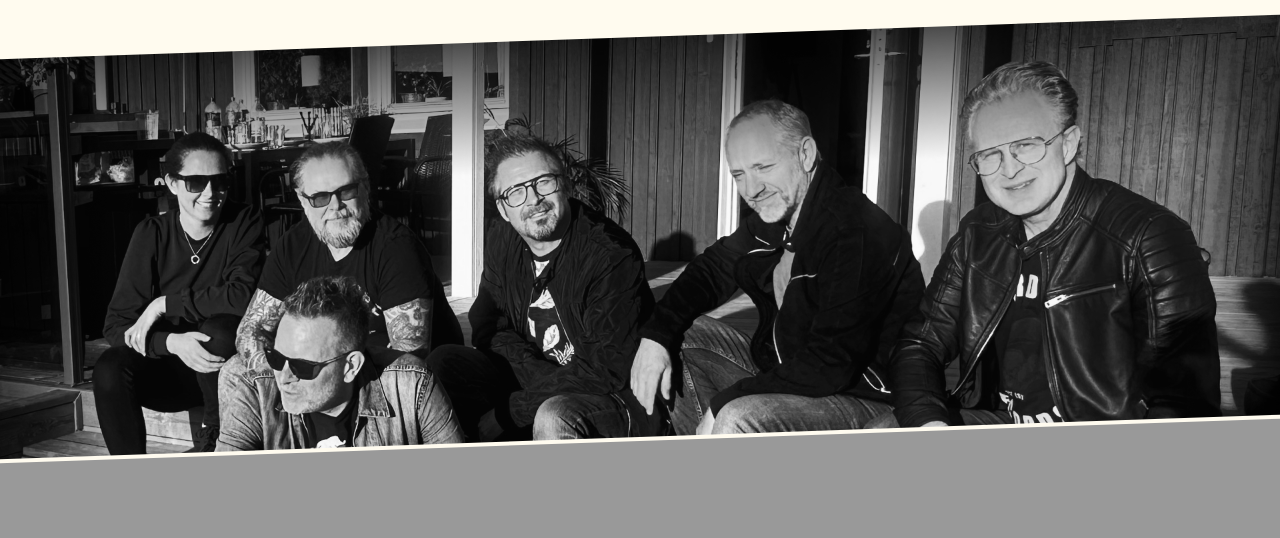
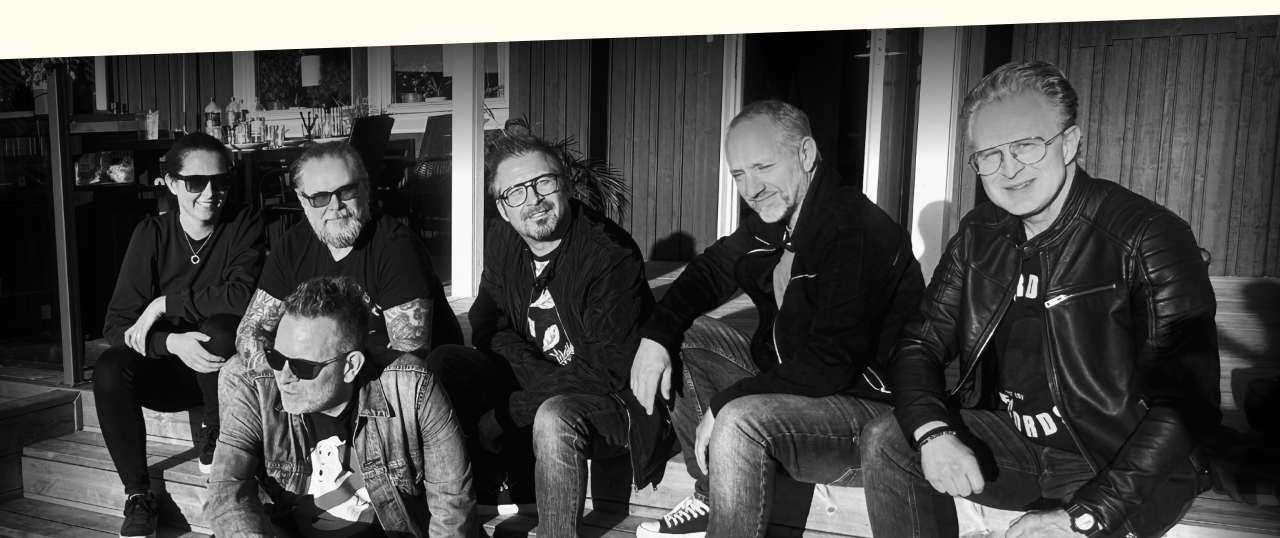
Before and after one commit to weibenfalk/weiben-homepage-2022, an Astro site: page / in a window 1280 px wide. Shown: the part 204-742 px from the top of the page. Built offline with nearby package versions, Linux system fonts and the light colour scheme; Astro itself is replaced by a stand-in of ours.

Commit message:
changed height again on hero

```diff
--- a/src/components/Hero/Hero.astro
+++ b/src/components/Hero/Hero.astro
@@ -30,7 +30,7 @@ const { title, subtitle, buttonText, buttonLink } = Astro.props;
 
   .wrapper {
     /* background-color: var(--color-secondary-light); */
-    min-height: 400px;
+    min-height: 200px;
     position: relative;
     /* margin-top: 50px; */
     transform: skewY(-2deg);
@@ -38,7 +38,7 @@ const { title, subtitle, buttonText, buttonLink } = Astro.props;
 
   img {
     width: 100%;
-    max-height: 400px;
+    max-height: 800px;
     object-fit: cover;
     object-position: top;
   }
```
